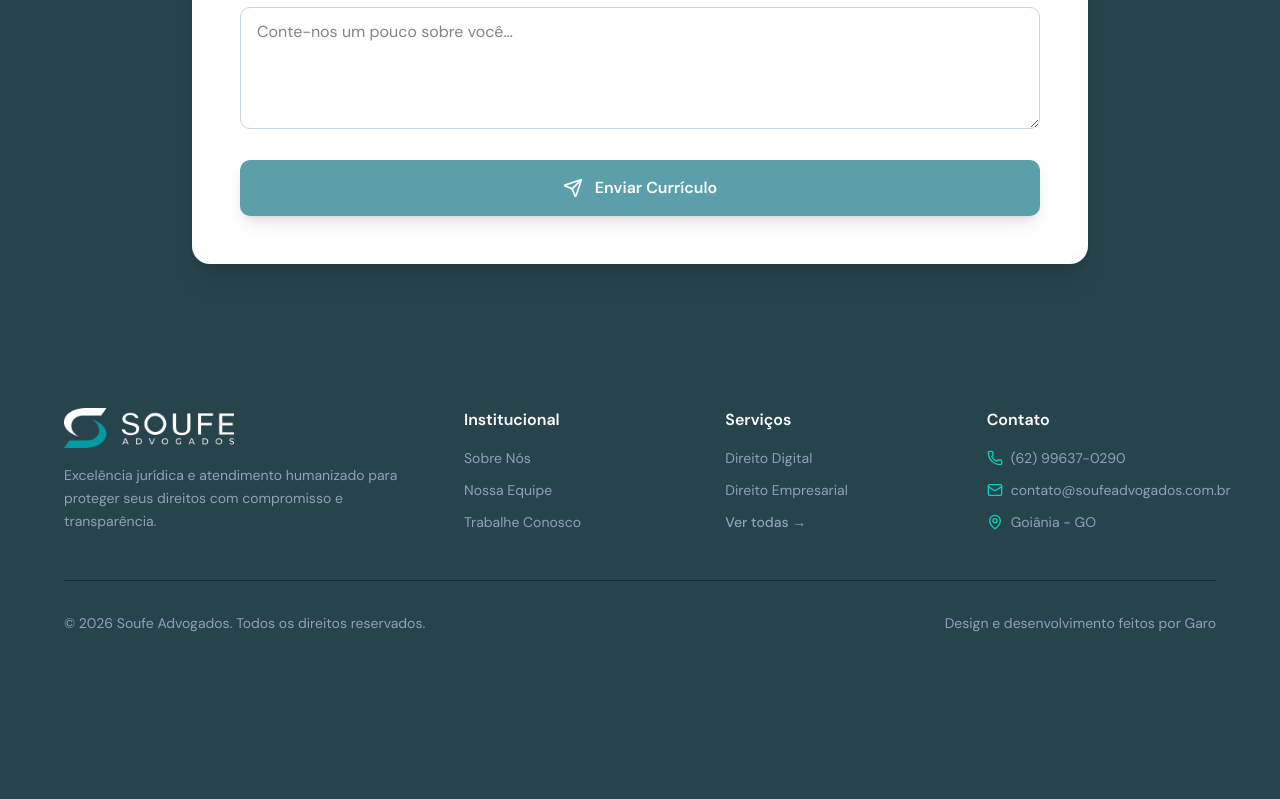
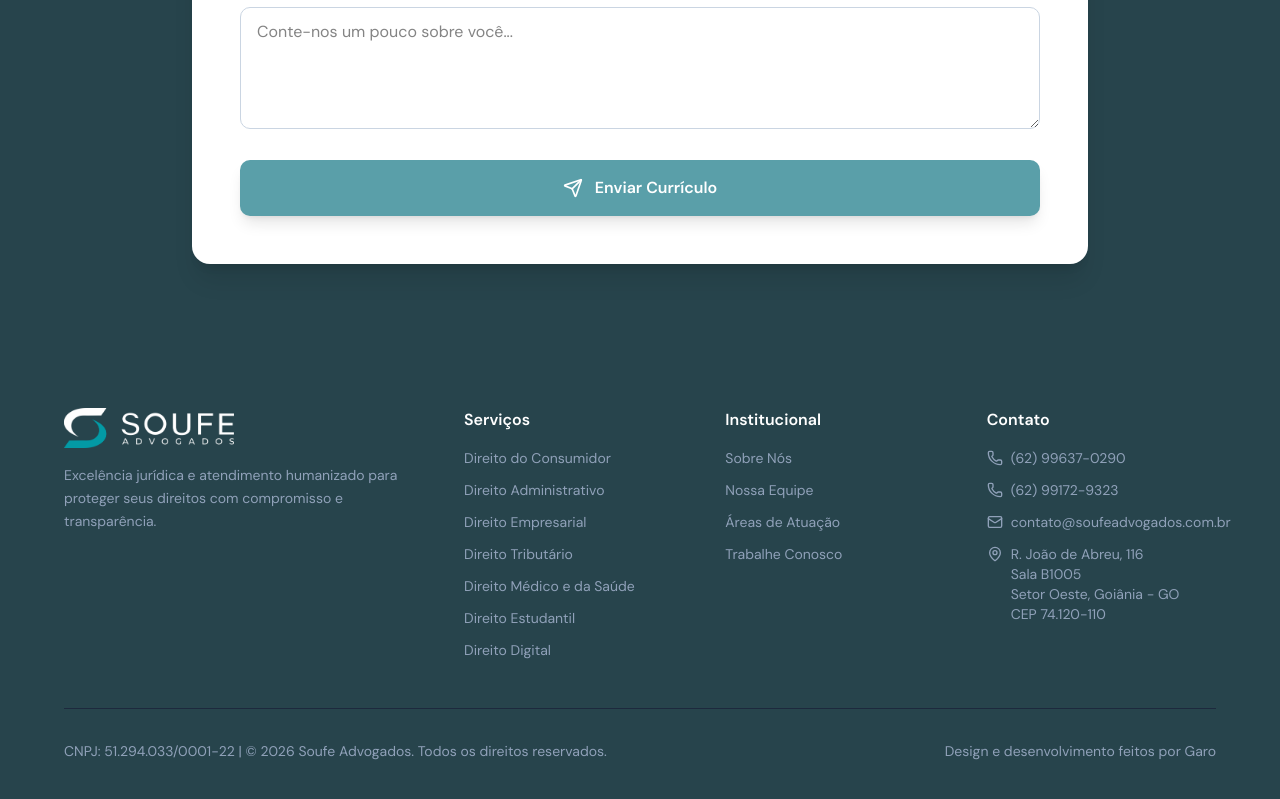
Before and after one commit to gabrielrlima/soufe-advogados, a Next.js app: page /trabalhe-conosco in a window 1280 px wide. Shown: the part 1072-1871 px from the top of the page. Before the commit the page ends 1769 px from the top, so only its background shows below. Built offline with nearby package versions, Linux system fonts and the light colour scheme.

Commit message:
fix: footer completo em trabalhe-conosco - última página atualizada com 7 serviços e CNPJ

```diff
--- a/src/app/trabalhe-conosco/page.tsx
+++ b/src/app/trabalhe-conosco/page.tsx
@@ -253,22 +253,27 @@ export default function TrabalheConoscoPage() {
             <div className="md:col-span-8 grid grid-cols-1 sm:grid-cols-3 gap-8">
               <ScrollReveal delay={0.2}>
                 <div>
-                  <h4 className="font-semibold mb-4 text-white">Institucional</h4>
+                  <h4 className="font-semibold mb-4 text-white">Serviços</h4>
                   <ul className="space-y-3 text-sm text-slate-400">
-                    <li><Link href="/#sobre" className="hover:text-teal-400 transition-colors">Sobre Nós</Link></li>
-                    <li><Link href="/equipe" className="hover:text-teal-400 transition-colors">Nossa Equipe</Link></li>
-                    <li><Link href="/trabalhe-conosco" className="hover:text-teal-400 transition-colors">Trabalhe Conosco</Link></li>
+                    <li><Link href="/servicos/direito-consumidor" className="hover:text-white transition-colors">Direito do Consumidor</Link></li>
+                    <li><Link href="/servicos/direito-administrativo" className="hover:text-white transition-colors">Direito Administrativo</Link></li>
+                    <li><Link href="/servicos/direito-empresarial" className="hover:text-white transition-colors">Direito Empresarial</Link></li>
+                    <li><Link href="/servicos/direito-tributario" className="hover:text-white transition-colors">Direito Tributário</Link></li>
+                    <li><Link href="/servicos/direito-medico-saude" className="hover:text-white transition-colors">Direito Médico e da Saúde</Link></li>
+                    <li><Link href="/servicos/direito-estudantil" className="hover:text-white transition-colors">Direito Estudantil</Link></li>
+                    <li><Link href="/servicos/direito-digital" className="hover:text-white transition-colors">Direito Digital</Link></li>
                   </ul>
                 </div>
               </ScrollReveal>
 
               <ScrollReveal delay={0.3}>
                 <div>
-                  <h4 className="font-semibold mb-4 text-white">Serviços</h4>
+                  <h4 className="font-semibold mb-4 text-white">Institucional</h4>
                   <ul className="space-y-3 text-sm text-slate-400">
-                    <li><Link href="/servicos/direito-digital" className="hover:text-teal-400 transition-colors">Direito Digital</Link></li>
-                    <li><Link href="/servicos/direito-empresarial" className="hover:text-teal-400 transition-colors">Direito Empresarial</Link></li>
-                    <li><Link href="/areas-atuacao" className="hover:text-teal-400 transition-colors font-medium">Ver todas →</Link></li>
+                    <li><Link href="/sobre" className="hover:text-white transition-colors">Sobre Nós</Link></li>
+                    <li><Link href="/equipe" className="hover:text-white transition-colors">Nossa Equipe</Link></li>
+                    <li><Link href="/areas-atuacao" className="hover:text-white transition-colors">Áreas de Atuação</Link></li>
+                    <li><Link href="/trabalhe-conosco" className="hover:text-white transition-colors">Trabalhe Conosco</Link></li>
                   </ul>
                 </div>
               </ScrollReveal>
@@ -278,16 +283,20 @@ export default function TrabalheConoscoPage() {
                   <h4 className="font-semibold mb-4 text-white">Contato</h4>
                   <ul className="space-y-3 text-sm text-slate-400">
                     <li className="flex items-start gap-2">
-                      <Phone className="w-4 h-4 text-teal-400 shrink-0 mt-0.5" />
+                      <Phone className="w-4 h-4 text-[#27444C]400 shrink-0 mt-0.5" />
                       <span>(62) 99637-0290</span>
                     </li>
                     <li className="flex items-start gap-2">
-                      <Mail className="w-4 h-4 text-teal-400 shrink-0 mt-0.5" />
+                      <Phone className="w-4 h-4 text-[#27444C]400 shrink-0 mt-0.5" />
+                      <span>(62) 99172-9323</span>
+                    </li>
+                    <li className="flex items-start gap-2">
+                      <Mail className="w-4 h-4 text-[#27444C]400 shrink-0 mt-0.5" />
                       <span>contato@soufeadvogados.com.br</span>
                     </li>
                     <li className="flex items-start gap-2">
-                      <MapPin className="w-4 h-4 text-teal-400 shrink-0 mt-0.5" />
-                      <span>Goiânia - GO</span>
+                      <MapPin className="w-4 h-4 text-[#27444C]400 shrink-0 mt-0.5" />
+                      <span>R. João de Abreu, 116<br/>Sala B1005<br/>Setor Oeste, Goiânia - GO<br/>CEP 74.120-110</span>
                     </li>
                   </ul>
                 </div>
@@ -298,7 +307,7 @@ export default function TrabalheConoscoPage() {
           <Separator className="bg-slate-800 mb-6 sm:mb-8" />
 
           <div className="flex flex-col md:flex-row justify-between items-center gap-4 text-xs sm:text-sm text-slate-400">
-            <p className="text-center md:text-left">© 2026 Soufe Advogados. Todos os direitos reservados.</p>
+            <p className="text-center md:text-left">CNPJ: 51.294.033/0001-22 | © 2026 Soufe Advogados. Todos os direitos reservados.</p>
             <a
               href="https://www.linkedin.com/in/grlimaa/"
               target="_blank"
```
